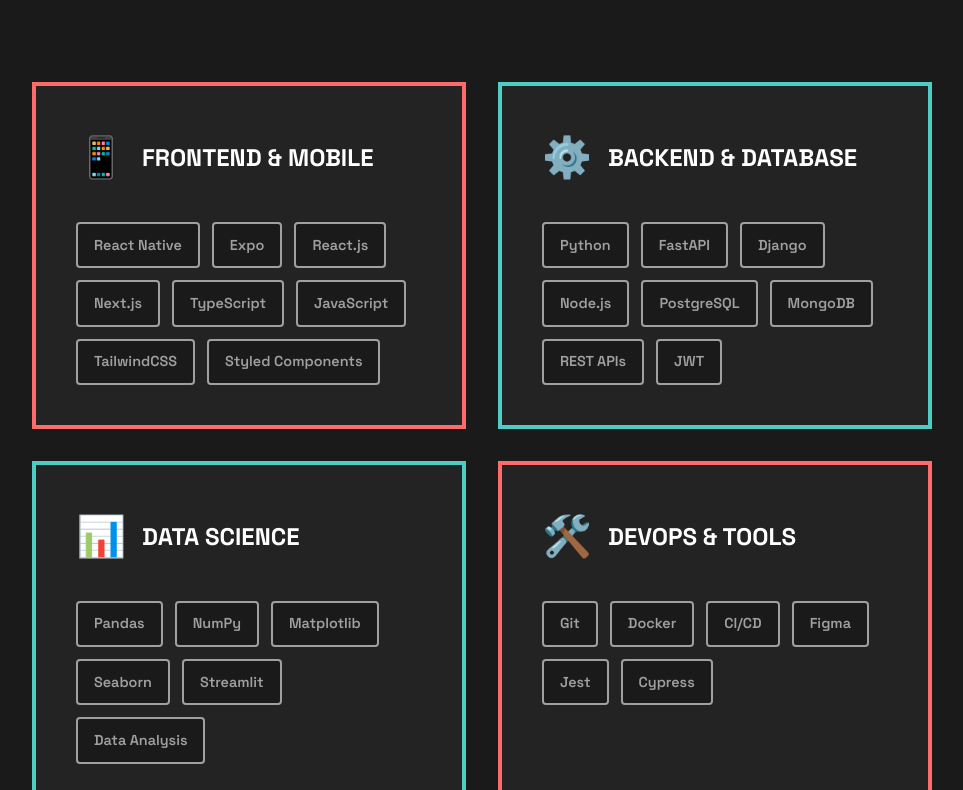
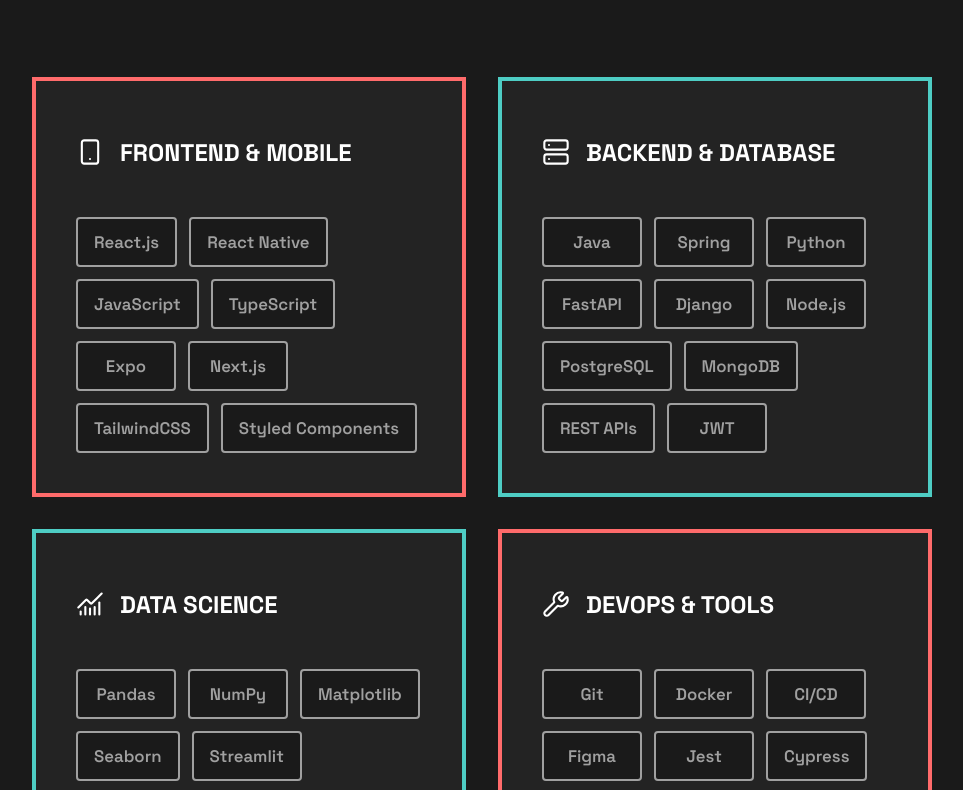
Before and after one commit to Dieghonm/portfolio_2026, a React (Vite) app: page / in a window 1280 px wide. Shown: the part 1230-2020 px from the top of the page, without its empty margins (158-1121 px from the left). Built offline with nearby package versions, Linux system fonts and the light colour scheme; no server answers.

Commit message:
inclui descricoes das skills

```diff
--- a/src/2026/componentes/Skills.jsx
+++ b/src/2026/componentes/Skills.jsx
@@ -1,27 +1,68 @@
+import {
+  Smartphone,
+  Server,
+  ChartNoAxesCombined,
+  Wrench
+} from 'lucide-react';
+
 import React from 'react';
-import '../styles/Skills.css'
+import '../styles/Skills.css';
 
 function Skills() {
   const skillsData = [
     {
-      icon: "📱",
+      icon: Smartphone,
       title: "Frontend & Mobile",
-      items: ["React Native", "Expo", "React.js", "Next.js", "TypeScript", "JavaScript", "TailwindCSS", "Styled Components"]
+      items: [
+        { name: "React.js", description: "Biblioteca para criação de interfaces web interativas." },
+        { name: "React Native", description: "Framework para desenvolvimento de aplicativos mobile multiplataforma." },
+        { name: "JavaScript", description: "Linguagem essencial para aplicações web modernas." },
+        { name: "TypeScript", description: "JavaScript com tipagem estática para código mais seguro." },
+        { name: "Expo", description: "Plataforma para desenvolvimento e publicação de apps React Native." },
+        { name: "Next.js", description: "Framework React para aplicações web rápidas e escaláveis." },
+        { name: "TailwindCSS", description: "Framework CSS baseado em classes utilitárias." },
+        { name: "Styled Components", description: "Estilização de componentes React utilizando CSS-in-JS." }
+      ]
     },
     {
-      icon: "⚙️",
+      icon: Server,
       title: "Backend & Database",
-      items: ["Python", "FastAPI", "Django", "Node.js", "PostgreSQL", "MongoDB", "REST APIs", "JWT"]
+      items: [
+        { name: "Java", description: "Linguagem robusta utilizada em aplicações e sistemas backend." },
+        { name: "Spring", description: "Framework Java para construção de aplicações backend." },
+        { name: "Python", description: "Linguagem versátil para backend, automação e dados." },
+        { name: "FastAPI", description: "Framework Python moderno para criação de APIs rápidas." },
+        { name: "Django", description: "Framework Python completo para desenvolvimento web." },
+        { name: "Node.js", description: "Runtime JavaScript para desenvolvimento de aplicações backend." },
+        { name: "PostgreSQL", description: "Banco de dados relacional open source avançado." },
+        { name: "MongoDB", description: "Banco de dados NoSQL orientado a documentos." },
+        { name: "REST APIs", description: "Arquitetura para comunicação entre aplicações através de HTTP." },
+        { name: "JWT", description: "Padrão utilizado para autenticação e troca segura de informações." }
+      ]
     },
     {
-      icon: "📊",
+      icon: ChartNoAxesCombined,
       title: "Data Science",
-      items: ["Pandas", "NumPy", "Matplotlib", "Seaborn", "Streamlit", "Data Analysis"]
+      items: [
+        { name: "Pandas", description: "Biblioteca Python para análise e manipulação de dados." },
+        { name: "NumPy", description: "Biblioteca Python para computação numérica e científica." },
+        { name: "Matplotlib", description: "Biblioteca para criação de gráficos e visualizações de dados." },
+        { name: "Seaborn", description: "Biblioteca para visualização estatística baseada em Matplotlib." },
+        { name: "Streamlit", description: "Framework Python para criação rápida de aplicações de dados." },
+        { name: "Data Analysis", description: "Análise de dados para encontrar padrões e gerar insights." }
+      ]
     },
     {
-      icon: "🛠️",
+      icon: Wrench,
       title: "DevOps & Tools",
-      items: ["Git", "Docker", "CI/CD", "Figma", "Jest", "Cypress"]
+      items: [
+        { name: "Git", description: "Sistema de controle de versão para gerenciamento de código." },
+        { name: "Docker", description: "Plataforma para criação e execução de aplicações em containers." },
+        { name: "CI/CD", description: "Automação de integração, testes e entrega contínua." },
+        { name: "Figma", description: "Ferramenta colaborativa para design e prototipação de interfaces." },
+        { name: "Jest", description: "Framework JavaScript para testes automatizados." },
+        { name: "Cypress", description: "Framework para testes end-to-end de aplicações web." }
+      ]
     }
   ];
 
@@ -31,25 +72,42 @@ function Skills() {
         <h2 className="section-title">
           <span className="title-number"></span> TECH STACK
         </h2>
+
         <p className="section-subtitle">
           Expertise técnico em desenvolvimento Full Stack com foco em criar experiências digitais memoráveis
         </p>
       </div>
 
       <div className="skills-grid">
-        {skillsData.map((card, i) => (
+        {skillsData.map((card, i) => {
+          const Icon = card.icon;
+
+          return (
             <div className="skill-card" key={i}>
               <div className="skill-header">
-              <span className="skill-icon">{card.icon}</span>
-              <h3 className="skill-category">{card.title}</h3>
+                <span className="skill-icon">
+                  <Icon size={28} strokeWidth={1.8} />
+                </span>
+
+                <h3 className="skill-category">
+                  {card.title}
+                </h3>
               </div>
+
               <div className="skill-items">
-              {card.items.map((tag, idx) => (
-                <span key={idx} className="skill-tag">{tag}</span>
+                {card.items.map((skill, idx) => (
+                  <span
+                    key={idx}
+                    className="skill-tag"
+                    data-description={skill.description}
+                  >
+                    {skill.name}
+                  </span>
                 ))}
               </div>
             </div>
-        ))}
+          );
+        })}
       </div>
     </section>
   );
--- a/src/2026/styles/Hero.css
+++ b/src/2026/styles/Hero.css
@@ -117,6 +117,8 @@
 
 .hero-stats {
     display: flex;
+    flex-direction: row;
+    justify-content: center;
     gap: 3rem;
     margin-bottom: 3rem;
     flex-wrap: wrap;
@@ -153,7 +155,7 @@
 }
 
 .btn {
-    padding: 1.2rem 2.5rem;
+    padding: 1rem 2.5rem;
     font-size: 1rem;
     font-weight: 700;
     text-transform: uppercase;
@@ -172,6 +174,8 @@
     background: var(--color-primary);
     border-color: var(--color-primary);
     color: var(--bg-main);
+    font-size: 1.05rem;
+    font-weight: 600;
 }
 
 .btn-primary:hover {
@@ -183,6 +187,8 @@
     background: transparent;
     border-color: var(--color-secondary);
     color: var(--color-secondary);
+    font-size: 1.05rem;
+    font-weight: 600;
 }
 
 .btn-secondary:hover {
--- a/src/2026/styles/Projects.css
+++ b/src/2026/styles/Projects.css
@@ -70,6 +70,7 @@
 .project-tech {
     display: flex;
     flex-wrap: wrap;
+    align-self: center;
     gap: 0.5rem;
     margin-bottom: 1.5rem;
 }
--- a/src/2026/styles/Skills.css
+++ b/src/2026/styles/Skills.css
@@ -61,8 +61,9 @@
     padding: 0.6rem 1rem;
     background: var(--bg-secondary);
     border: 2px solid var(--text-secondary);
-    font-size: 0.9rem;
+    font-size: 1.05rem;
     font-weight: 600;
+    min-width: 100px;
     color: var(--text-secondary);
     transition: all 0.3s ease;
     border-radius: 4px;
@@ -73,6 +74,58 @@
     transform: translateY(-2px);
     border-color: var(--color-primary);
     color: var(--color-primary);
+}
+
+.skill-tag {
+    position: relative;
+}
+
+.skill-tag::after {
+    content: attr(data-description);
+    position: absolute;
+    bottom: calc(100% + 10px);
+    left: 50%;
+    transform: translateX(-50%) translateY(5px);
+    width: 220px;
+    padding: 0.75rem 1rem;
+    background: var(--bg-main);
+    color: var(--text-primary);
+    border: 2px solid var(--color-primary);
+    font-size: 0.85rem;
+    font-weight: 500;
+    line-height: 1.4;
+    white-space: normal;
+    text-align: center;
+    border-radius: 4px;
+    opacity: 0;
+    visibility: hidden;
+    pointer-events: none;
+    transition: all 0.2s ease;
+    z-index: 10;
+}
+
+.skill-tag::before {
+    content: "";
+    position: absolute;
+    bottom: calc(100% + 3px);
+    left: 50%;
+    transform: translateX(-50%);
+    border: 7px solid transparent;
+    border-top-color: var(--color-primary);
+    opacity: 0;
+    visibility: hidden;
+    transition: all 0.2s ease;
+    z-index: 11;
+}
+
+.skill-tag:hover::after,
+.skill-tag:hover::before {
+    opacity: 1;
+    visibility: visible;
+}
+
+.skill-tag:hover::after {
+    transform: translateX(-50%) translateY(0);
 }
 
 /* Responsive - Tablet */
```
Lines whose indentation alone changed are shown as unchanged.
